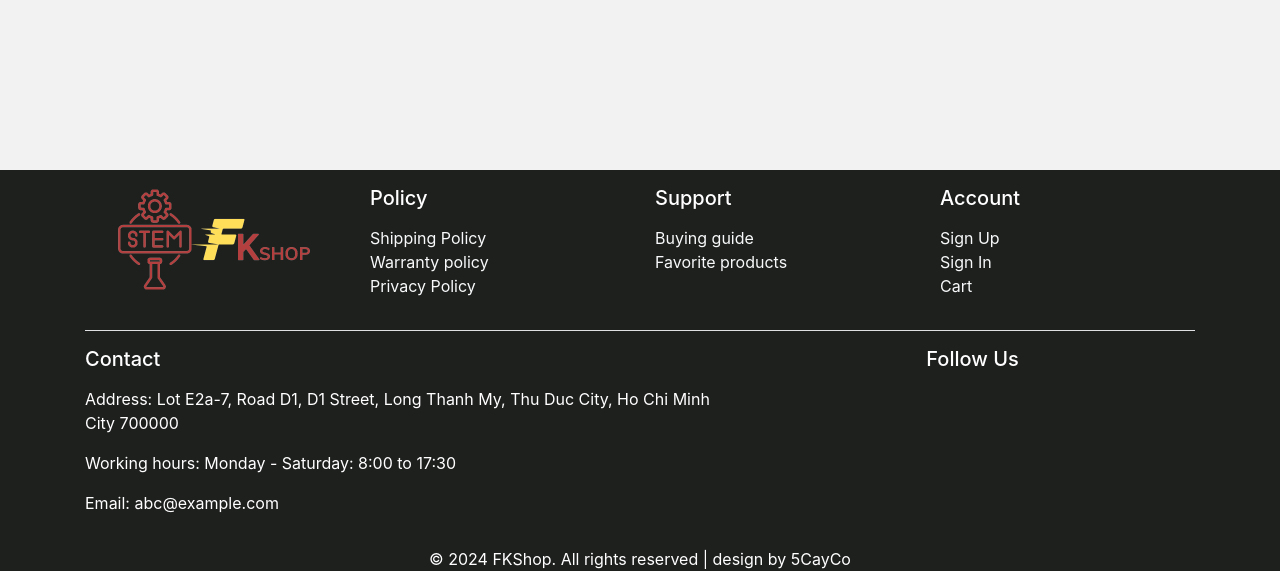
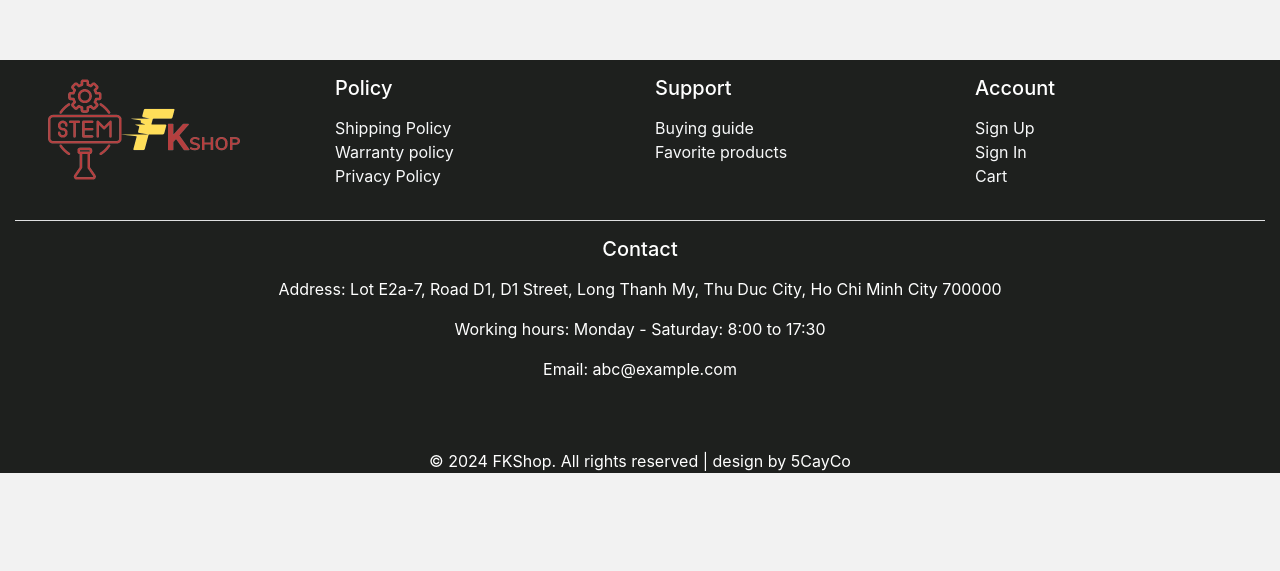
Before and after one commit to TheLong-LearnCode/FE-FKitShop, a React (Vite) app in the folder FKitShop/: page / in a window 1280 px wide. Shown: the part 740-1311 px from the top of the page. After the commit the page ends 1213 px from the top, so only its background shows below. Built offline with nearby package versions, Linux system fonts and the light colour scheme; some icons are missing.

Commit message:
Edit Footer

```diff
--- a/FKitShop/src/App.jsx
+++ b/FKitShop/src/App.jsx
@@ -1,6 +1,7 @@
 import './App.css'
 import Footer from './assets/component/Footer/Footer'
 import Header from './assets/component/Header/Header'
+import TestCom from './assets/component/TestCom'
 
 
 
@@ -10,7 +11,7 @@ function App() {
   return (
     <>
       <Header/>
-      <div className="content"></div>
+      <TestCom/>
       <Footer/>
     </>
   )
--- a/FKitShop/src/assets/component/Footer/Footer.jsx
+++ b/FKitShop/src/assets/component/Footer/Footer.jsx
@@ -7,7 +7,7 @@ export default function Footer() {
     return (
         <>
             <footer>
-                <div className="container">
+                <div className="container-fluid">
                     <div className="row">
                         <div className="col-md-3 mt-3">
                             <img src="/img/Logo.png" alt="FPT Kit Shop Logo" className="footer-logo mb-3" />
@@ -38,14 +38,13 @@ export default function Footer() {
                     </div>
                     <hr className="bg-light" />
                     <div className="row ">
-                        <div className="col-md-7">
+                        <div className="col-md-12 text-center">
                             <h5 className="mb-3">Contact</h5>
                             <p>Address: Lot E2a-7, Road D1, D1 Street, Long Thanh My, Thu Duc City, Ho Chi Minh City 700000</p>
                             <p>Working hours: Monday - Saturday: 8:00 to 17:30</p>
                             <p>Email: abc@example.com</p>
                         </div>
-                        <div className="col-md-5 text-center">
-                            <h5 className="mb-3">Follow Us</h5>
+                        <div className="col-md-12 text-center">
                             <div className="social-icons">
                                 <a href="#" className="text-light mr-3"><box-icon name='facebook-circle' type='logo' color='#ffffff' ></box-icon></a>
                                 <a href="#" className="text-light mr-3"><box-icon name='instagram-alt' type='logo' color='#ffffff' ></box-icon></a>
--- a/FKitShop/src/assets/component/Header/Header.css
+++ b/FKitShop/src/assets/component/Header/Header.css
@@ -12,7 +12,7 @@ ul {
     list-style: none;
 }
 
-nav {
+.sticky-header{
     background-color: var(--primary-color);
     width: 100%;
     height: 110px;
--- a/FKitShop/src/assets/component/Header/Header.jsx
+++ b/FKitShop/src/assets/component/Header/Header.jsx
@@ -12,7 +12,7 @@ export default function Header() {
     };
     return (
         <div>
-            <header>
+            <header className='sticky-header fixed-top'>
                 <nav>
                     <div className='upper-nav'>
                         <a href="#">
--- /dev/null
+++ b/FKitShop/src/assets/component/TestCom.jsx
@@ -0,0 +1,7 @@
+import React from 'react'
+
+export default function TestCom() {
+  return (
+    <div className='content'>TestCom</div>
+  )
+}
```
